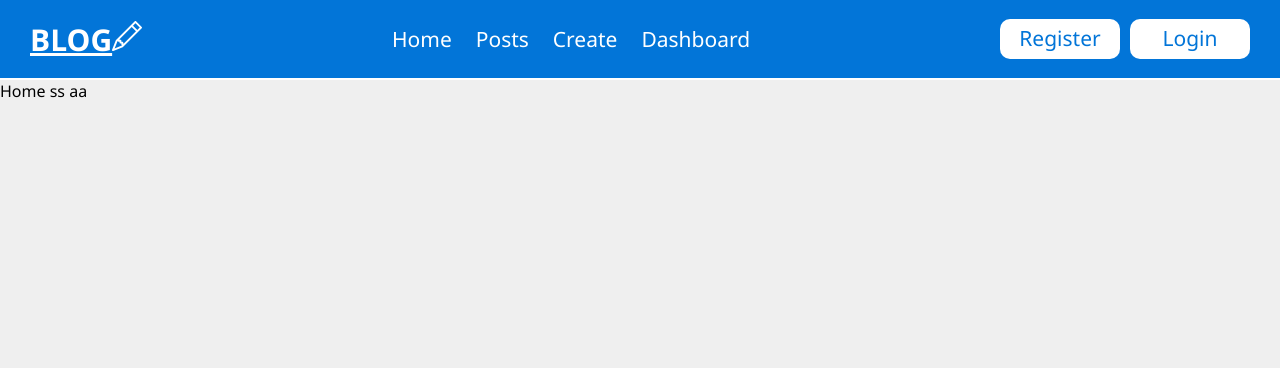
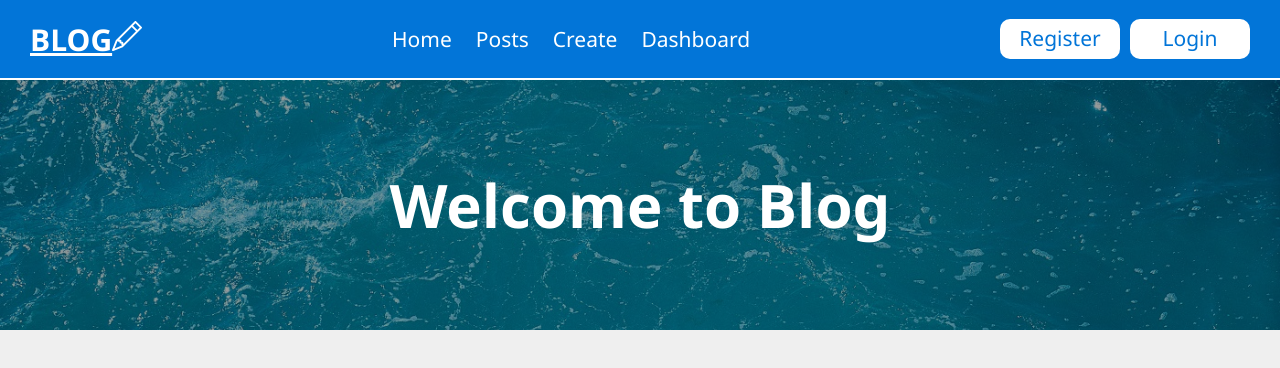
Before and after one commit to Mohammed-Shaaban-Ali/blog-frontend, a React (Create React App) app: page / in a window 1280 px wide. Shown: the top 368 px of the page. Built offline with nearby package versions, Linux system fonts and the light colour scheme; the HTML template or start-up script is replaced by a standard one.

Commit message:
first update in home

```diff
--- /dev/null
+++ b/src/pages/home/Home.css
@@ -0,0 +1,27 @@
+.home-hero-header {
+    background: url("../../images//home-bg.jpg");
+    width: 100%;
+    height: 250px;
+    position: relative;
+    margin-bottom: 40px;
+    background-size: cover;
+    background-repeat: no-repeat;
+}
+
+.home-hero-header-layout {
+    display: flex;
+    align-items: center;
+    justify-content: center;
+    position: absolute;
+    top: 0;
+    left: 0;
+    width: 100%;
+    height: 100%;
+    background-color: rgba(0, 0, 0, .4);
+}
+
+.home-title {
+    color: var(--white-color);
+    font-size: 60px;
+    font-weight: bold;
+}
--- a/src/pages/home/Home.jsx
+++ b/src/pages/home/Home.jsx
@@ -1,7 +1,16 @@
 import React from "react";
+import "./Home.css";
 
 const Home = () => {
-  return <div>Home ss aa</div>;
+  return (
+    <section className="home">
+      <div className="home-hero-header">
+        <div className="home-hero-header-layout">
+          <h1 className="home-title">Welcome to Blog</h1>
+        </div>
+      </div>
+    </section>
+  );
 };
 
 export default Home;
```
